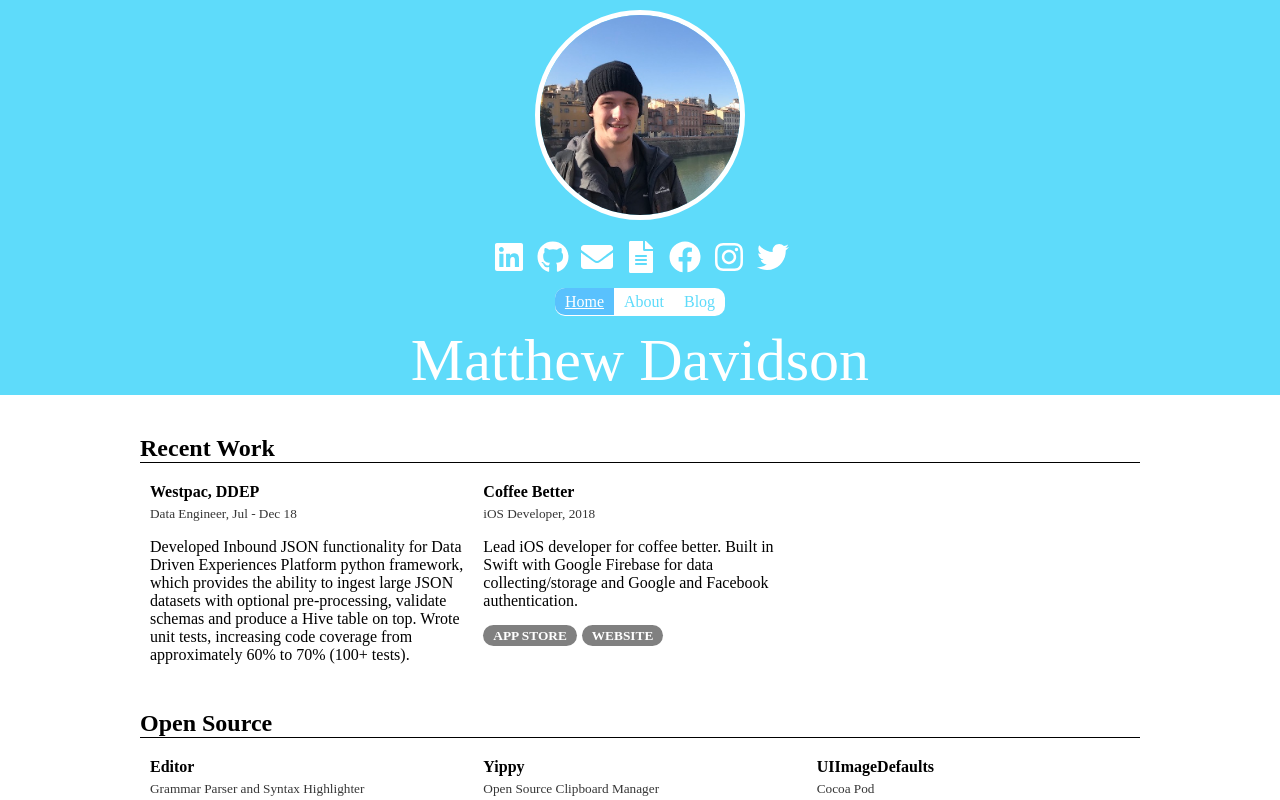
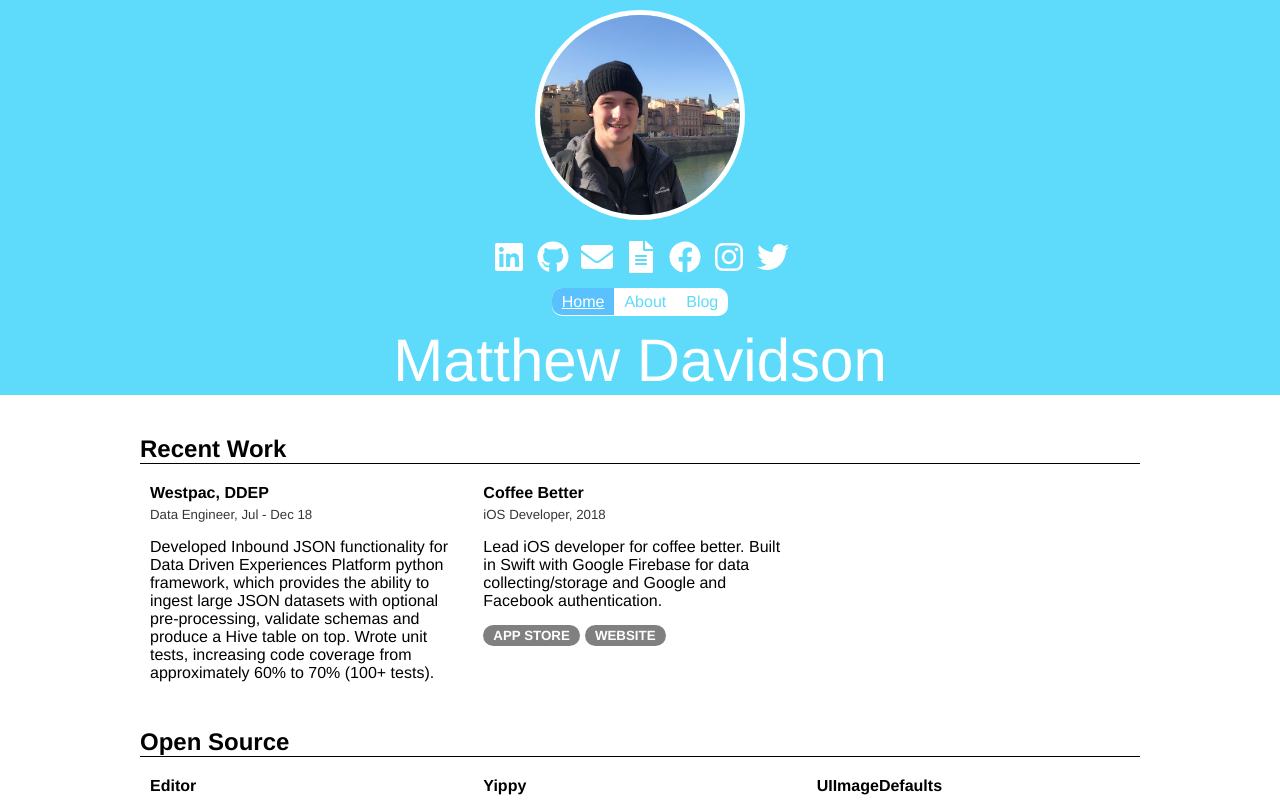
Before and after one commit to mattDavo/mattdavo.com, a React (Create React App) app: page / in a window 1280 px wide. Shown: the top 800 px of the page. Built offline with nearby package versions, Linux system fonts and the light colour scheme.

Commit message:
Added to font family

```diff
--- a/src/app/App.css
+++ b/src/app/App.css
@@ -67,7 +67,7 @@ pre code {
 }
 
 body {
-    font-family: "Avenir Next";
+    font-family: "Avenir Next", 'Proxima Nova Soft', 'Helvetica Neue', sans-serif;
 }
 
 .link-title a {
```
